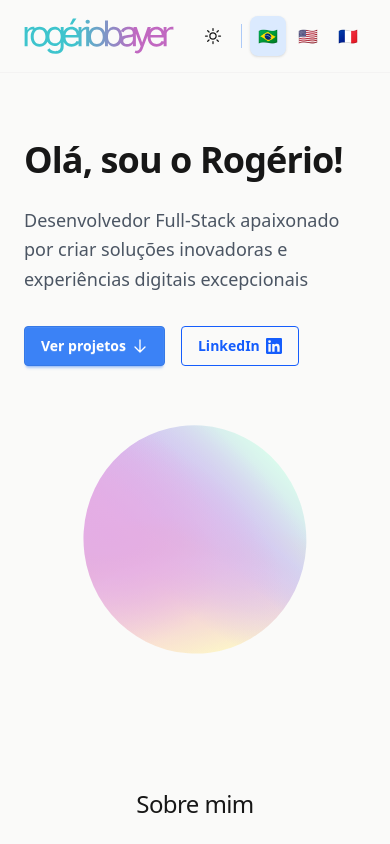
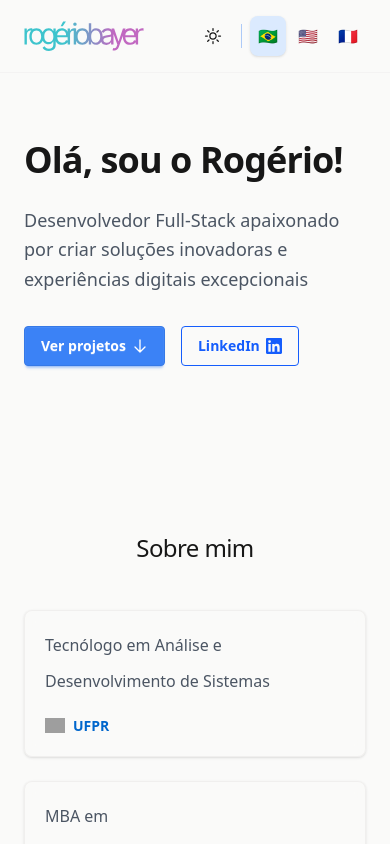
Before and after one commit to rogeriobayer/bayer.ooo, a Next.js app: page / in a window 390 px wide. Shown: the top 844 px of the page. Built offline with nearby package versions, Linux system fonts and the light colour scheme; grey boxes are pictures that could not be loaded; a web font is replaced by a local one.

Commit message:
fix: hide main hero circle on mobile and reduce logo size on mobile

```diff
--- a/src/app/components/Apresentation.jsx
+++ b/src/app/components/Apresentation.jsx
@@ -127,7 +127,7 @@ export const Apresentation = () => {
           <motion.img
             alt=""
             src="/circle1.svg"
-            className="w-64 h-64 md:w-80 md:h-80 lg:w-96 lg:h-96 opacity-70 hero-ornament"
+            className="hidden md:block w-80 h-80 lg:w-96 lg:h-96 opacity-70 hero-ornament"
             variants={floatingFastVariant}
             animate="float"
           />
--- a/src/app/components/Logo.jsx
+++ b/src/app/components/Logo.jsx
@@ -8,7 +8,7 @@ export const Logo = () => {
     <Image
         alt="Blog Logo"
         src="/rogeriobayer.svg"
-        className="block w-[150px]"
+        className="block w-[120px] md:w-[150px]"
         width="150"
         height="50"
       />
```
